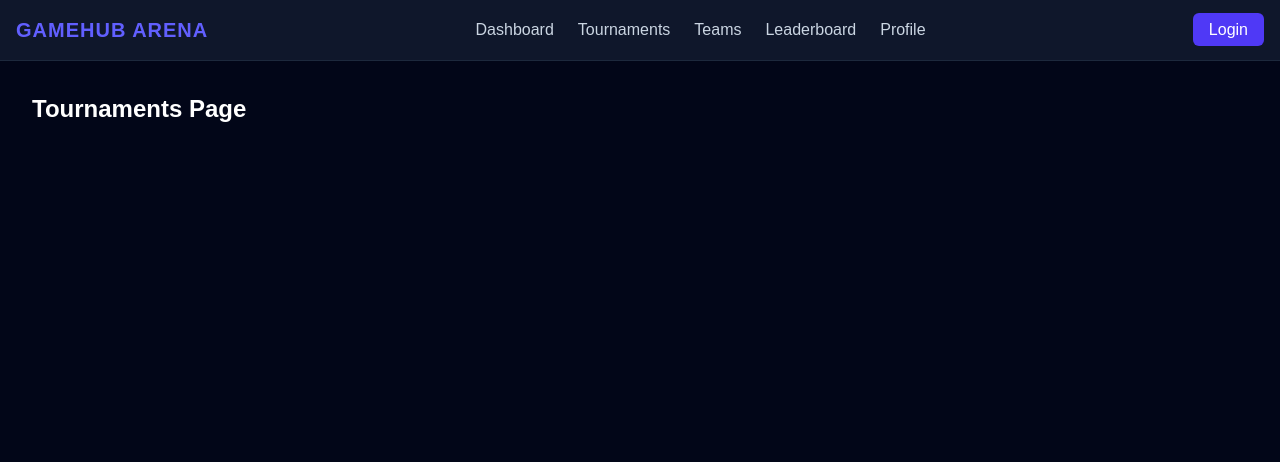
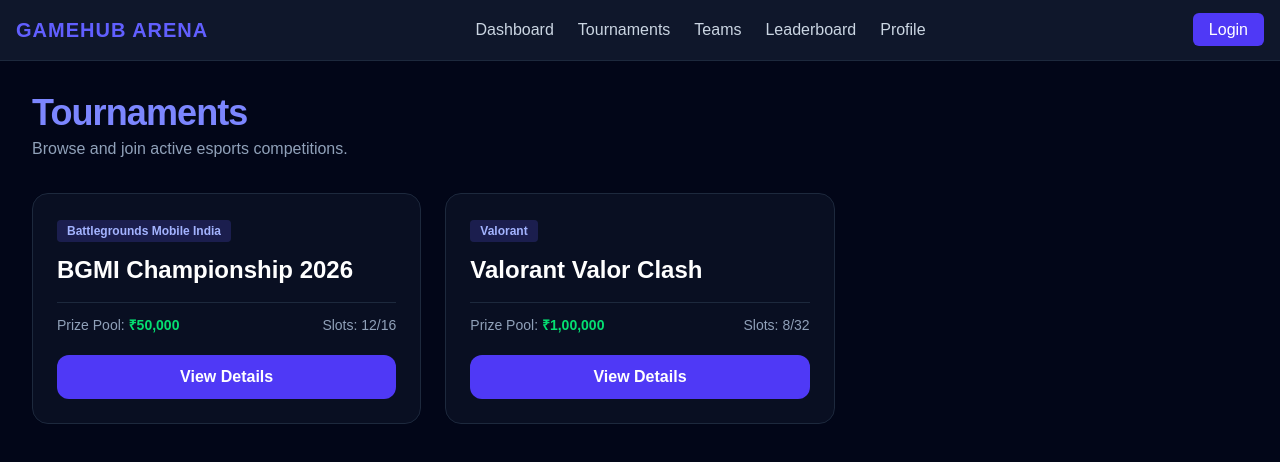
Before and after one commit to Samar-var63/GameHub-Arena, a Next.js app: page /tournaments in a window 1280 px wide. Shown: the top 462 px of the page. Built offline with nearby package versions, Linux system fonts and the light colour scheme.

Commit message:
feat: added UI components and layouts to tournaments, leaderboard, and profile pages

```diff
--- a/app/leaderboard/page.jsx
+++ b/app/leaderboard/page.jsx
@@ -1,10 +1,43 @@
 "use client";
-import React from "react";
 
 export default function LeaderboardPage() {
+  const dummyLeaderboard = [
+    { rank: 1, team: "Soul Esports", played: 10, wins: 8, points: 185 },
+    { rank: 2, team: "Team XSpark", played: 10, wins: 6, points: 152 },
+    { rank: 3, team: "GodLike Esports", played: 10, wins: 5, points: 140 },
+  ];
+
   return (
-    <div className="min-h-screen bg-slate-950 text-white p-8">
-      <h1 className="text-2xl font-bold">Leaderboard Page</h1>
+    <div className="min-h-screen p-8 bg-slate-950 text-white max-w-5xl mx-auto">
+      <h1 className="text-4xl font-extrabold text-amber-400 mb-2">
+        Leaderboard
+      </h1>
+      <p className="text-slate-400 mb-8">Top teams ranked by total tournament points.</p>
+
+      <div className="overflow-hidden border border-slate-800 rounded-2xl bg-slate-900/50 backdrop-blur">
+        <table className="w-full text-left border-collapse">
+          <thead>
+            <tr className="border-b border-slate-800 bg-slate-900 text-slate-400 text-sm">
+              <th className="p-4">Rank</th>
+              <th className="p-4">Team</th>
+              <th className="p-4">Matches</th>
+              <th className="p-4">Wins</th>
+              <th className="p-4 text-right">Points</th>
+            </tr>
+          </thead>
+          <tbody>
+            {dummyLeaderboard.map((row) => (
+              <tr key={row.rank} className="border-b border-slate-800/60 hover:bg-slate-800/30 transition">
+                <td className="p-4 font-bold text-amber-400">#{row.rank}</td>
+                <td className="p-4 font-semibold text-slate-100">{row.team}</td>
+                <td className="p-4 text-slate-400">{row.played}</td>
+                <td className="p-4 text-green-400">{row.wins}</td>
+                <td className="p-4 text-right font-mono font-bold text-indigo-400">{row.points} pts</td>
+              </tr>
+            ))}
+          </tbody>
+        </table>
+      </div>
     </div>
   );
 }
--- a/app/profile/page.jsx
+++ b/app/profile/page.jsx
@@ -1,10 +1,34 @@
 "use client";
-import React from "react";
 
 export default function ProfilePage() {
   return (
-    <div className="min-h-screen bg-slate-950 text-white p-8">
-      <h1 className="text-2xl font-bold">Profile Page</h1>
+    <div className="min-h-screen p-8 bg-slate-950 text-white max-w-4xl mx-auto">
+      <div className="p-8 border border-slate-800 rounded-3xl bg-slate-900/50 backdrop-blur">
+        <div className="flex items-center gap-6">
+          <div className="w-20 h-20 rounded-full bg-gradient-to-tr from-indigo-500 to-purple-500 flex items-center justify-center text-3xl font-bold">
+            G
+          </div>
+          <div>
+            <h1 className="text-3xl font-bold">Gamer_Pro</h1>
+            <p className="text-slate-400">Pro Player • GameHub Arena Member</p>
+          </div>
+        </div>
+
+        <div className="grid grid-cols-3 gap-4 mt-8 pt-6 border-t border-slate-800 text-center">
+          <div className="p-4 rounded-xl bg-slate-800/40">
+            <span className="block text-2xl font-bold text-indigo-400">12</span>
+            <span className="text-xs text-slate-400">Tournaments Played</span>
+          </div>
+          <div className="p-4 rounded-xl bg-slate-800/40">
+            <span className="block text-2xl font-bold text-green-400">4</span>
+            <span className="text-xs text-slate-400">Victories</span>
+          </div>
+          <div className="p-4 rounded-xl bg-slate-800/40">
+            <span className="block text-2xl font-bold text-amber-400">#2</span>
+            <span className="text-xs text-slate-400">Current Rank</span>
+          </div>
+        </div>
+      </div>
     </div>
   );
 }
--- a/app/tournaments/page.jsx
+++ b/app/tournaments/page.jsx
@@ -1,10 +1,59 @@
+
 "use client";
-import React from "react";
+
+import TournamentCard from "@/components/TournamentCard";
 
 export default function TournamentsPage() {
+  // Demo tournaments data (baad mein API se link kar sakte ho)
+  const dummyTournaments = [
+    {
+      id: "1",
+      title: "BGMI Championship 2026",
+      game: "Battlegrounds Mobile India",
+      prizePool: "₹50,000",
+      status: "Registration Open",
+      teamsCount: "12/16",
+    },
+    {
+      id: "2",
+      title: "Valorant Valor Clash",
+      game: "Valorant",
+      prizePool: "₹1,00,000",
+      status: "Upcoming",
+      teamsCount: "8/32",
+    },
+  ];
+
   return (
-    <div className="min-h-screen bg-slate-950 text-white p-8">
-      <h1 className="text-2xl font-bold">Tournaments Page</h1>
+    <div className="min-h-screen p-8 bg-slate-950 text-white max-w-7xl mx-auto">
+      <div className="flex justify-between items-center mb-8">
+        <div>
+          <h1 className="text-4xl font-extrabold tracking-tight text-indigo-400">
+            Tournaments
+          </h1>
+          <p className="text-slate-400 mt-1">
+            Browse and join active esports competitions.
+          </p>
+        </div>
+      </div>
+
+      <div className="grid grid-cols-1 md:grid-cols-2 lg:grid-cols-3 gap-6">
+        {dummyTournaments.map((t) => (
+          <div key={t.id} className="p-6 bg-slate-900/60 border border-slate-800 rounded-2xl backdrop-blur">
+            <span className="text-xs font-semibold px-2.5 py-1 rounded bg-indigo-500/20 text-indigo-300">
+              {t.game}
+            </span>
+            <h2 className="text-2xl font-bold mt-3">{t.title}</h2>
+            <div className="mt-4 flex justify-between text-sm text-slate-400 border-t border-slate-800 pt-3">
+              <span>Prize Pool: <strong className="text-green-400">{t.prizePool}</strong></span>
+              <span>Slots: {t.teamsCount}</span>
+            </div>
+            <button className="w-full mt-5 py-2.5 bg-indigo-600 hover:bg-indigo-500 text-white font-semibold rounded-xl transition">
+              View Details
+            </button>
+          </div>
+        ))}
+      </div>
     </div>
   );
 }
```
